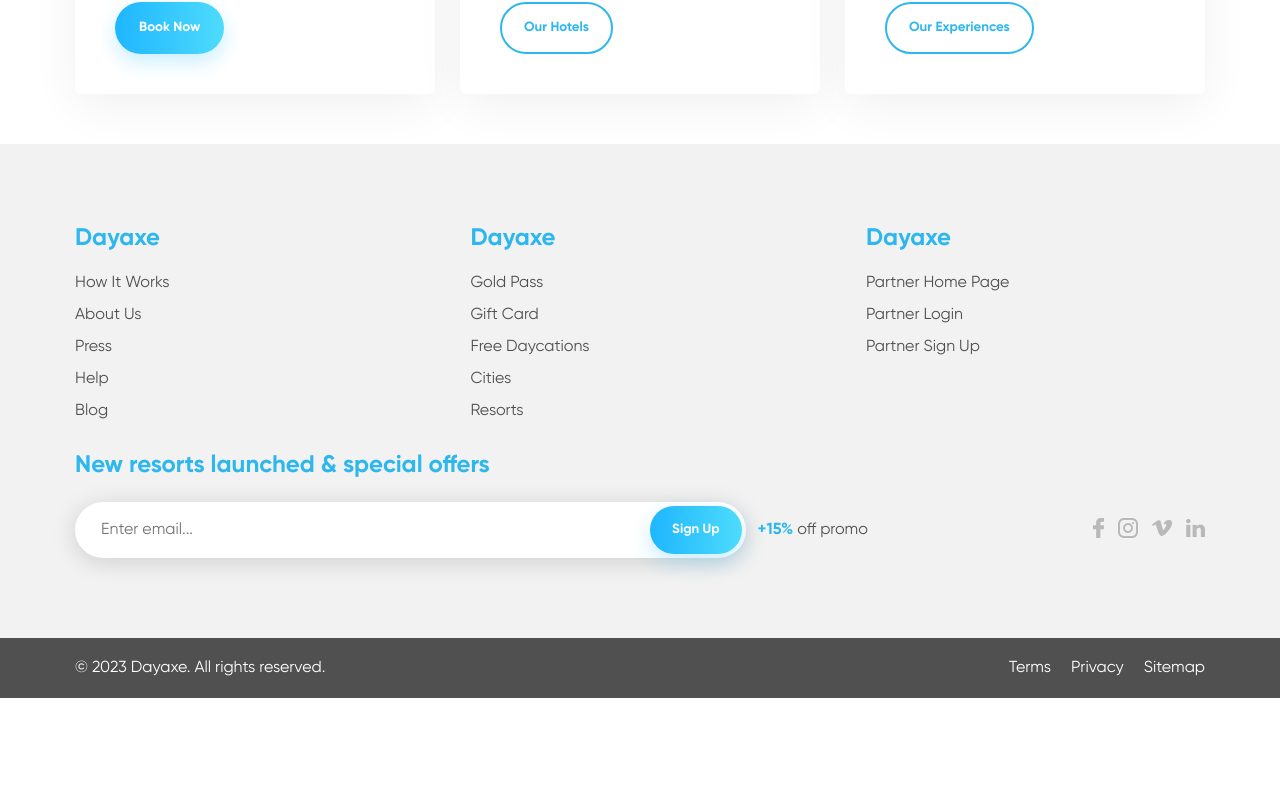
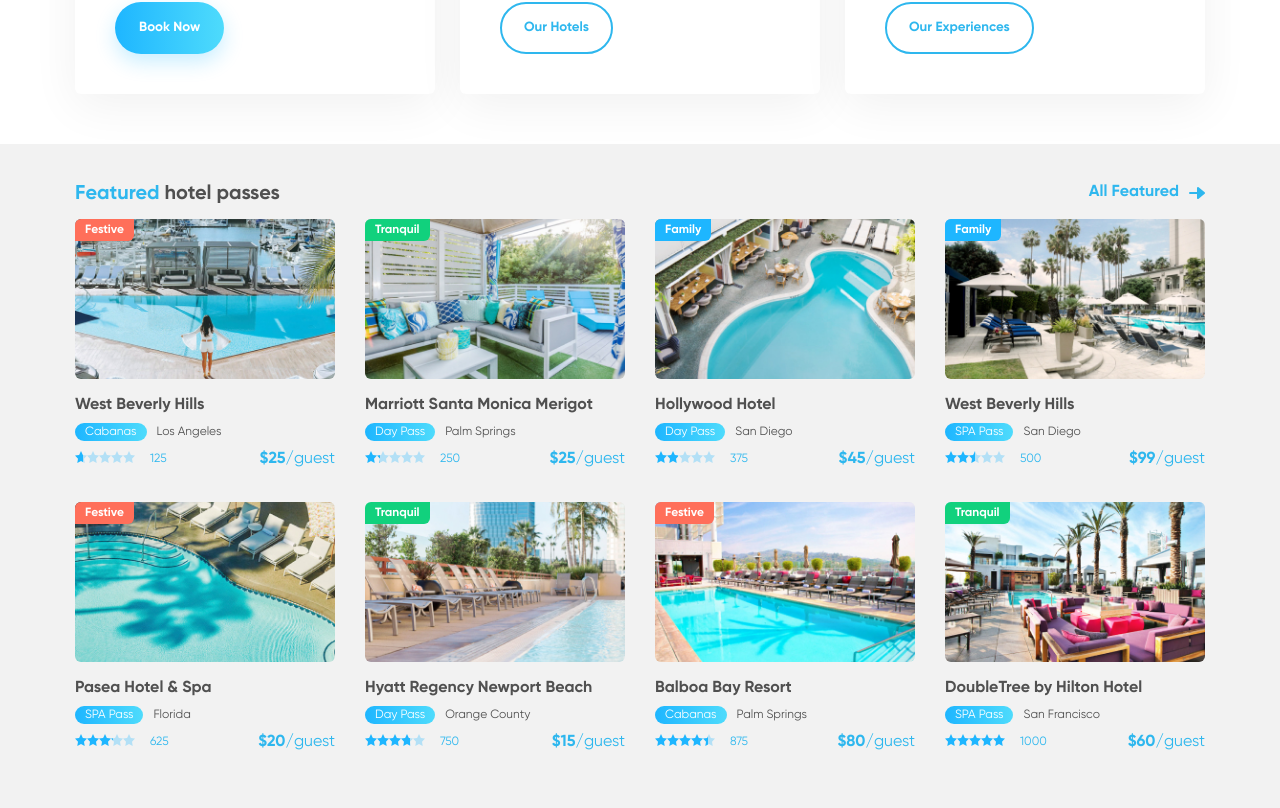
Before and after one commit to verenichyi/dayaxe, a React (Create React App) app: page / in a window 1280 px wide. Shown: the part 1372-2180 px from the top of the page. Before the commit the page ends 2070 px from the top, so only its background shows below. Built offline with nearby package versions, Linux system fonts and the light colour scheme.

Commit message:
feat: implement `Featured hotel passes` section

```diff
--- a/declaration.d.ts
+++ b/declaration.d.ts
@@ -1,3 +1,4 @@
 declare module "*.scss";
 declare module "*.png";
 declare module "*.svg";
+declare module "*.jpg";
--- /dev/null
+++ b/src/app-styles/mixins.scss
@@ -0,0 +1,3 @@
+@mixin itemsWidthBetweenGaps($gap, $elsAmount) {
+  width: calc(calc(100% - (($elsAmount - 1) * $gap)) / $elsAmount);
+}
--- /dev/null
+++ b/src/components/FeaturedCard/FeaturedCard.tsx
@@ -0,0 +1,61 @@
+import React, { CSSProperties } from 'react';
+import styles from './styles.module.scss';
+import icons from '../../assets/icons.svg';
+import { IFeaturedCard } from '../../constants/featured-cards';
+
+const FeaturedCard = ({
+  type,
+  image,
+  title,
+  passType,
+  location,
+  ratingPercentage,
+  ratingAmount,
+  price,
+}: IFeaturedCard) => {
+  const generateStars = () => {
+    const stars = [];
+
+    for (let i = 0; i < 5; i++) {
+      stars.push(
+        <svg key={i} className={styles.featured__cardRatingIcon}>
+          <use xlinkHref={`${icons}#star`}></use>
+        </svg>
+      );
+    }
+    return stars;
+  };
+
+  return (
+    <article className={styles.featured__card}>
+      <span className={styles.featured__cardCategory} data-type={type}>
+        {type}
+      </span>
+      <div className={styles.featured__cardImage}>
+        <img src={image} alt="card" />
+      </div>
+      <h3 className={styles.featured__cardTitle}>{title}</h3>
+      <div className={styles.featured__passLocationInfo}>
+        <span className={styles.featured__cardPassType}>{passType}</span>
+        <span className={styles.featured__cardLocation}>{location}</span>
+      </div>
+      <div className={styles.featured__ratingPriceInfo}>
+        <div className={styles.featured__cardRating}>
+          <div className={styles.featured__cardRatingIcons}>
+            {generateStars()}
+            <div
+              className={styles.featured__cardRatingCover}
+              style={{ '--rating': `${ratingPercentage}%` } as CSSProperties}
+            ></div>
+          </div>
+          <span className={styles.featured__cardRatingAmount}>{ratingAmount}</span>
+        </div>
+        <span className={styles.featured__cardPrice}>
+          <span>{price}</span>/guest
+        </span>
+      </div>
+    </article>
+  );
+};
+
+export default FeaturedCard;
--- /dev/null
+++ b/src/components/FeaturedCard/index.ts
@@ -0,0 +1 @@
+export { default } from './FeaturedCard';
--- /dev/null
+++ b/src/components/FeaturedCard/styles.module.scss
@@ -0,0 +1,120 @@
+@import '../../app-styles/variables';
+@import '../../app-styles/breakpoints';
+
+.featured {
+
+  &__card {
+    width: 100%;
+    position: relative;
+    color: $primary-text-color;
+    padding-bottom: 5px;
+  }
+
+  &__cardCategory {
+    position: absolute;
+    top: 0;
+    left: 0;
+    padding: 5px 10px;
+    font-weight: 700;
+    font-size: 12px;
+    text-align: center;
+    color: $white-color;
+    border-radius: 6px 0 6px 0;
+
+    &[data-type="Festive"] {
+      background-color: $festiv-back;
+    }
+    &[data-type='Tranquil'] {
+      background-color: $tranquil-back;
+    }
+    &[data-type='Family'] {
+      background-color: $family-back;
+    }
+  }
+
+  &__cardImage {
+    height: 160px;
+    border-radius: 6px;
+    overflow: hidden;
+    margin-bottom: 18px;
+
+    & img {
+      display: block;
+      width: 100%;
+      height: 100%;
+      object-fit: cover;
+    }
+  }
+
+  &__cardTitle {
+    font-weight: 700;
+    width: 100%;
+    margin-bottom: 10px;
+  }
+
+  &__passLocationInfo {
+    display: flex;
+    align-items: center;
+    gap: 10px;
+    margin-bottom: 10px;
+  }
+
+  &__cardPassType {
+    padding: 3px 10px;
+    color: $white-color;
+    background: $primary-gradient;
+    font-size: 12px;
+    border-radius: 12px;
+  }
+
+  &__cardLocation {
+    font-size: 12px;
+  }
+
+  &__ratingPriceInfo {
+    display: flex;
+    align-items: center;
+    justify-content: space-between;
+  }
+
+  &__cardRating {
+    display: flex;
+    align-items: center;
+    gap: 15px;
+  }
+
+  &__cardRatingIcons {
+    position: relative;
+    white-space: nowrap;
+
+    svg {
+      width: 12px;
+      height: 12px;
+      fill: $primary-color;
+    }
+  }
+
+  &__cardRatingCover {
+    width: calc(100% - var(--rating));
+    position: absolute;
+    top: 0;
+    right: 0;
+    background: $secondary-background;
+    height: 100%;
+    overflow: hidden;
+    opacity: 0.7;
+  }
+
+  &__cardRatingAmount {
+    font-size: 12px;
+    color: $primary-color;
+  }
+
+  &__cardPrice {
+    color: $primary-color;
+
+    & span {
+      font-weight: 700;
+    }
+  }
+}
--- a/src/components/HotelsSlider/HotelsSlider.tsx
+++ b/src/components/HotelsSlider/HotelsSlider.tsx
@@ -12,8 +12,8 @@
   const carouselRef = useRef<HTMLDivElement>(null);
   const imgRef = useRef<HTMLImageElement>(null);
 
-  const hotelsLogosItems = items.map((logo) => (
-    <img ref={imgRef} className={styles.slider__item} key={logo} src={logo} alt="hotel" />
+  const hotelsLogosItems = items.map((logo, index) => (
+    <img ref={imgRef} className={styles.slider__item} key={index} src={logo} alt="hotel" />
   ));
 
   const setElementsPerScreenAmount = () => {
--- /dev/null
+++ b/src/constants/featured-cards.ts
@@ -0,0 +1,102 @@
+import image1 from '../assets/images/featured/1.jpg'
+import image2 from '../assets/images/featured/2.jpg'
+import image3 from '../assets/images/featured/3.jpg'
+import image4 from '../assets/images/featured/4.jpg'
+import image5 from '../assets/images/featured/5.jpg'
+import image6 from '../assets/images/featured/6.jpg'
+import image7 from '../assets/images/featured/7.jpg'
+import image8 from '../assets/images/featured/8.jpg'
+
+export interface IFeaturedCard {
+  type: string,
+  image: string,
+  title: string,
+  passType: string,
+  location: string,
+  ratingPercentage: number,
+  ratingAmount: number,
+  price: string
+}
+
+export const featuredCards: IFeaturedCard[] = [
+  {
+    type: 'Festive',
+    image: image1,
+    title: 'West Beverly Hills',
+    passType: 'Cabanas',
+    location: 'Los Angeles',
+    ratingPercentage: 12.5,
+    ratingAmount: 125,
+    price: '$25'
+  },
+  {
+    type: 'Tranquil',
+    image: image2,
+    title: 'Marriott Santa Monica Merigot',
+    passType: 'Day Pass',
+    location: 'Palm Springs',
+    ratingPercentage: 25,
+    ratingAmount: 250,
+    price: '$25'
+  },
+  {
+    type: 'Family',
+    image: image3,
+    title: 'Hollywood Hotel',
+    passType: 'Day Pass',
+    location: 'San Diego',
+    ratingPercentage: 37.5,
+    ratingAmount: 375,
+    price: '$45'
+  },
+  {
+    type: 'Family',
+    image: image4,
+    title: 'West Beverly Hills',
+    passType: 'SPA Pass',
+    location: 'San Diego',
+    ratingPercentage: 50,
+    ratingAmount: 500,
+    price: '$99'
+  },
+  {
+    type: 'Festive',
+    image: image5,
+    title: 'Pasea Hotel & Spa',
+    passType: 'SPA Pass',
+    location: 'Florida',
+    ratingPercentage: 62.5,
+    ratingAmount: 625,
+    price: '$20'
+  },
+  {
+    type: 'Tranquil',
+    image: image6,
+    title: 'Hyatt Regency Newport Beach',
+    passType: 'Day Pass',
+    location: 'Orange County',
+    ratingPercentage: 75,
+    ratingAmount: 750,
+    price: '$15'
+  },
+  {
+    type: 'Festive',
+    image: image7,
+    title: 'Balboa Bay Resort',
+    passType: 'Cabanas',
+    location: 'Palm Springs',
+    ratingPercentage: 87.5,
+    ratingAmount: 875,
+    price: '$80'
+  },
+  {
+    type: 'Tranquil',
+    image: image8,
+    title: 'DoubleTree by Hilton Hotel',
+    passType: 'SPA Pass',
+    location: 'San Francisco',
+    ratingPercentage: 100,
+    ratingAmount: 1000,
+    price: '$60'
+  },
+]
--- /dev/null
+++ b/src/modules/Featured/Featured.tsx
@@ -0,0 +1,39 @@
+import React from 'react';
+import { NavLink } from 'react-router-dom';
+import Container from '../../UI/Container';
+import SectionTitle from '../../UI/SectionTitle';
+import FeaturedCard from '../../components/FeaturedCard';
+import icons from '../../assets/icons.svg';
+import styles from './styles.module.scss';
+import { featuredCards } from '../../constants/featured-cards';
+
+const Featured = () => {
+  const cards = featuredCards.map((card, index) => (
+    <li key={index} className={styles.featured__item}>
+      <FeaturedCard {...card} />
+    </li>
+  ));
+
+  return (
+    <section className={styles.featured}>
+      <Container>
+        <div className={styles.featured__wrapper}>
+          <SectionTitle>
+            <span>Featured</span> hotel passes
+          </SectionTitle>
+          <ul className={styles.featured__list}>
+            {cards}
+          </ul>
+          <NavLink to="/all-featured" className={styles.featured__all}>
+            <span>All Featured</span>
+            <svg>
+              <use xlinkHref={`${icons}#featured-arrow`} />
+            </svg>
+          </NavLink>
+        </div>
+      </Container>
+    </section>
+  );
+};
+
+export default Featured;
--- /dev/null
+++ b/src/modules/Featured/index.ts
@@ -0,0 +1 @@
+export { default } from './Featured';
--- /dev/null
+++ b/src/modules/Featured/styles.module.scss
@@ -0,0 +1,107 @@
+@import '../../app-styles/variables';
+@import '../../app-styles/breakpoints';
+@import '../../app-styles/mixins';
+
+.featured {
+  background: $secondary-background;
+  padding: 32px 0 37px;
+
+  @include screen-md {
+    padding: 40px 0 42px;
+  }
+
+  @include screen-xl {
+    padding: 50px 0 46px;
+  }
+
+  &__wrapper {
+    position: relative;
+  }
+
+  &__list {
+    display: flex;
+    flex-direction: column;
+    gap: 30px;
+
+    @include screen-md {
+      display: flex;
+      flex-direction: row;
+      flex-wrap: wrap;
+    }
+  }
+
+  &__item {
+    @include screen-md {
+      @include itemsWidthBetweenGaps(30px, 2);
+    }
+
+    @include screen-lg {
+      @include itemsWidthBetweenGaps(30px, 4);
+    }
+  }
+
+  &__all {
+    width: 100%;
+    display: flex;
+    align-items: center;
+    justify-content: center;
+    padding: 20px 5px;
+    gap: 10px;
+    border: 2px solid $primary-color;
+    border-radius: 50px;
+    margin-top: 36px;
+    transition: color 0.3s ease, background 0.2s ease;
+
+    @include screen-md {
+      position: absolute;
+      top: 0;
+      right: 0;
+      width: initial;
+      padding: 0;
+      margin: 0;
+      border-radius: 50px;
+      border: none;
+    }
+
+    span {
+      color: $primary-color;
+      font-weight: 700;
+    }
+
+    svg {
+      width: 16px;
+      height: 13px;
+      fill: $primary-color;
+      stroke: $primary-color;
+    }
+
+    &:hover {
+      border: none;
+      padding: 22px 7px;
+      background: $primary-gradient;
+
+      @include screen-md {
+        padding: 0;
+        background: transparent;
+      }
+    }
+
+    &:hover svg {
+      fill: $white-color;
+      stroke: $white-color;
+
+      @include screen-md {
+        fill: $primary-color;
+        stroke: $primary-color;
+      }
+    }
+
+    &:hover span {
+      color: $white-color;
+
+      @include screen-md {
+        color: $primary-color;
+      }
+    }
+  }
+}
--- a/src/pages/MainPage/MainPage.tsx
+++ b/src/pages/MainPage/MainPage.tsx
@@ -1,12 +1,14 @@
 import React from 'react';
 import Hotels from '../../modules/Hotels';
 import HowItWorks from '../../modules/HowItWorks';
+import Featured from '../../modules/Featured';
 
 const MainPage = () => {
   return (
     <>
       <Hotels />
       <HowItWorks />
+      <Featured />
     </>
   );
 };
```
